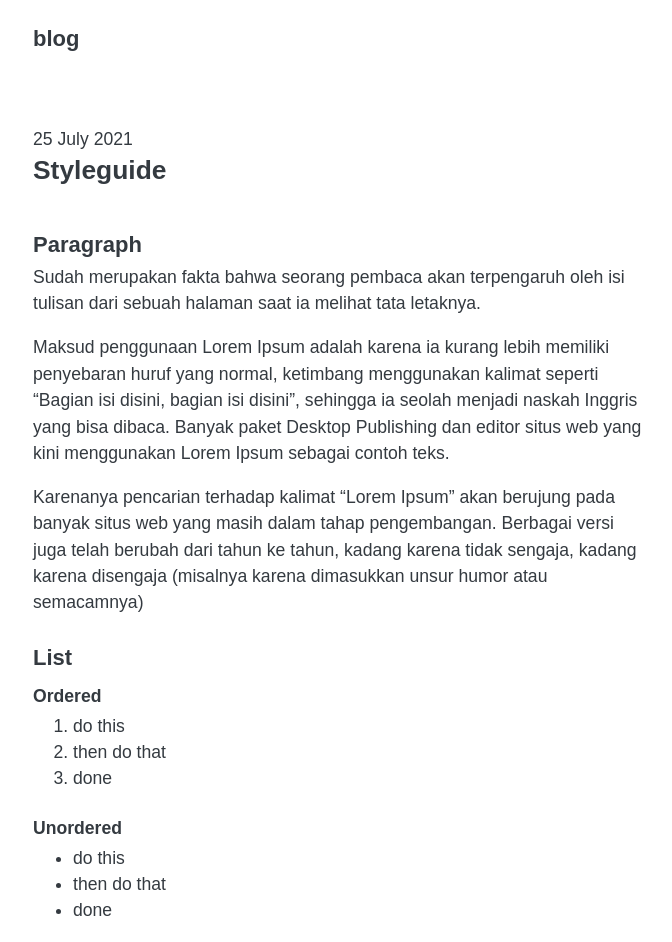
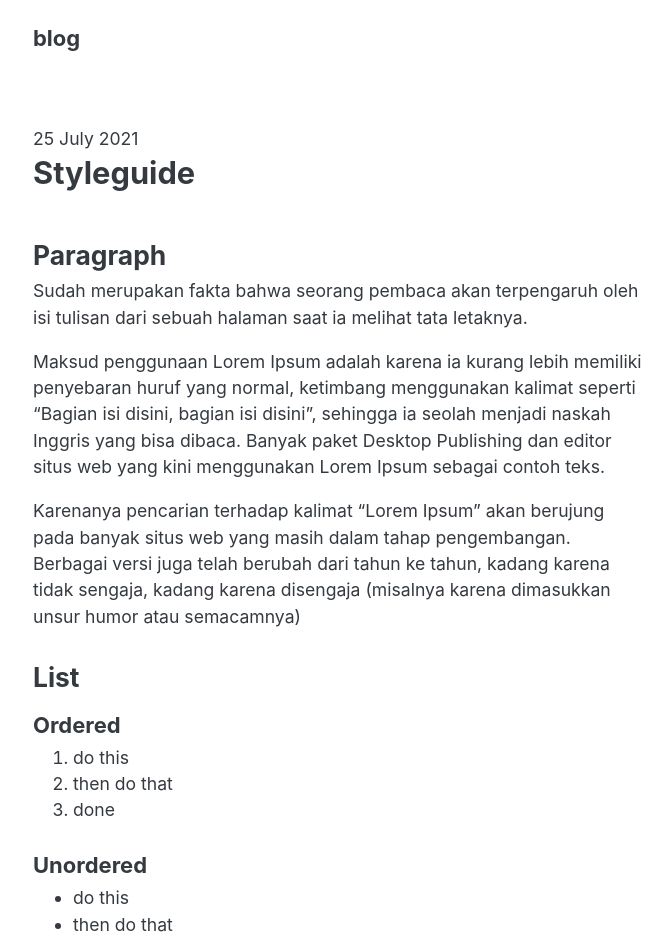
Before and after one commit to mhmdilfaj/blog, a Jekyll site: the page built from _posts/2021-07-25-styleguide.md, in a window 1280 px wide. Shown: the top 942 px of the page, without its empty margins (301-973 px from the left). Built offline with Jekyll 4.4.1, drawn with Linux system fonts in a browser that asks for light colours.

Commit message:
Update stylesheet.css

```diff
--- a/assets/stylesheet.css
+++ b/assets/stylesheet.css
@@ -30,6 +30,10 @@
   --spacer: 1em;
   --spacer-2: calc(var(--spacer) * 1.5);
   --spacer-3: calc(var(--spacer) * 3);
+
+  --system-font: -apple-system, BlinkMacSystemFont, "Segoe UI",
+ Helvetica, Arial, sans-serif,
+ "Apple Color Emoji", "Segoe UI Emoji", "Segoe UI Symbol";
 }
 
 /* base style */
@@ -43,7 +47,7 @@ html {
 }
 
 body {
-  font-family: sans-serif;
+  font-family: var(--system-font);
   font-size: 18px;
   line-height: 1.5;
   color: var(--fg-color);
@@ -107,6 +111,11 @@ figure {
   padding: 0;
 }
 
+figcaption {
+  font-size: 80%;
+  color: var(--gray-700);
+}
+
 /* typography */
 h1,
 h2,
@@ -122,14 +131,17 @@ h6 {
 }
 
 h1 {
+  font-size: 1.75em;
+}
+
+h2 {
   font-size: 1.5em;
 }
 
-h2 {
+h3 {
   font-size: 1.25em;
 }
 
-h3,
 h4,
 h5,
 h6 {
```
